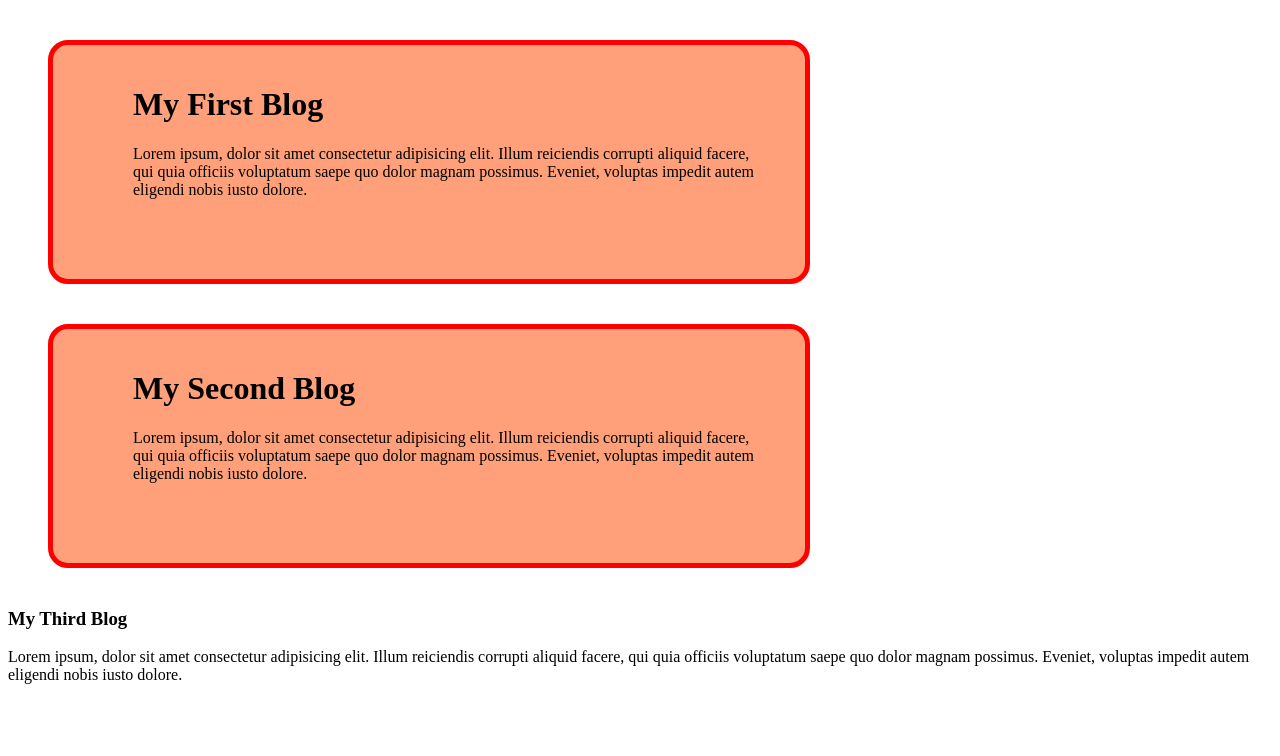
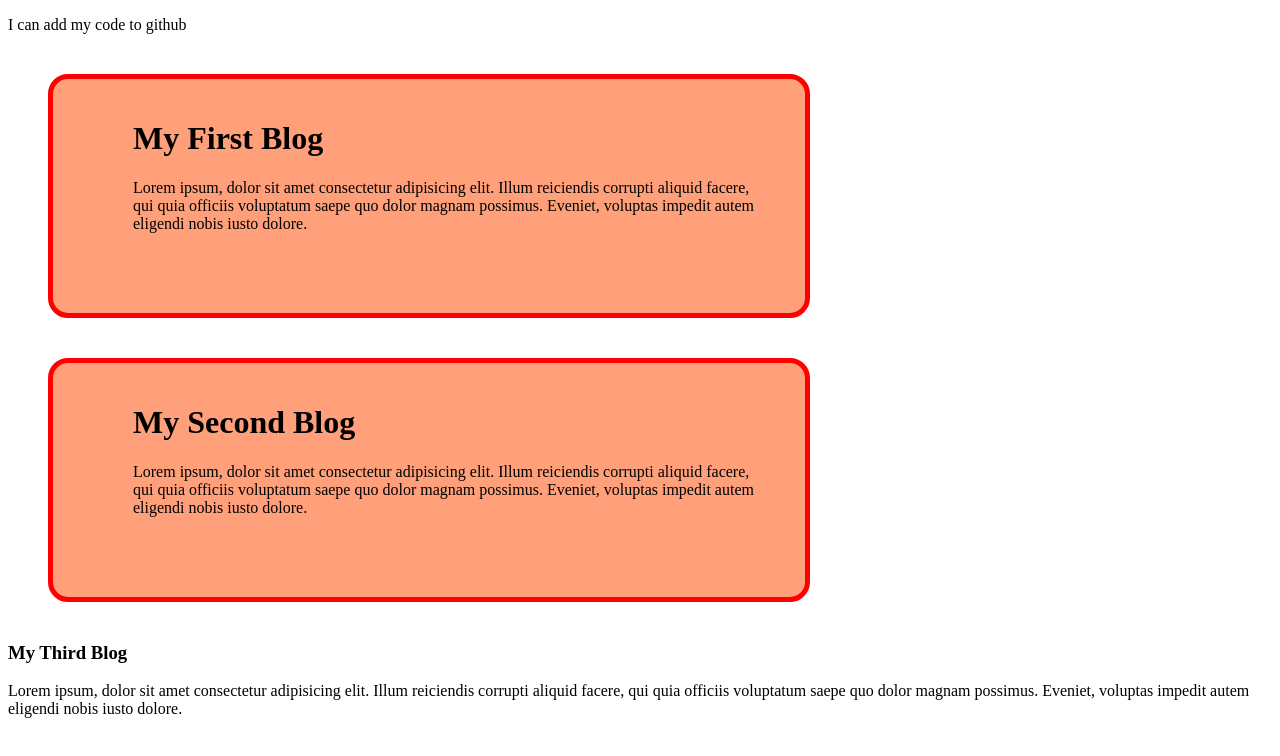
Before and after one commit to mknasir7/my-second-repo, a plain HTML site: page index.html in a window 1280 px wide. Drawn offline with Linux system fonts and the light colour scheme.

```diff
--- a/index.html
+++ b/index.html
@@ -15,6 +15,7 @@
         }
     </style>
 </head>
+<p>I can add my code to github</p>
 <body>
     <div class="blog">
         <h1>My First Blog</h1>
```
